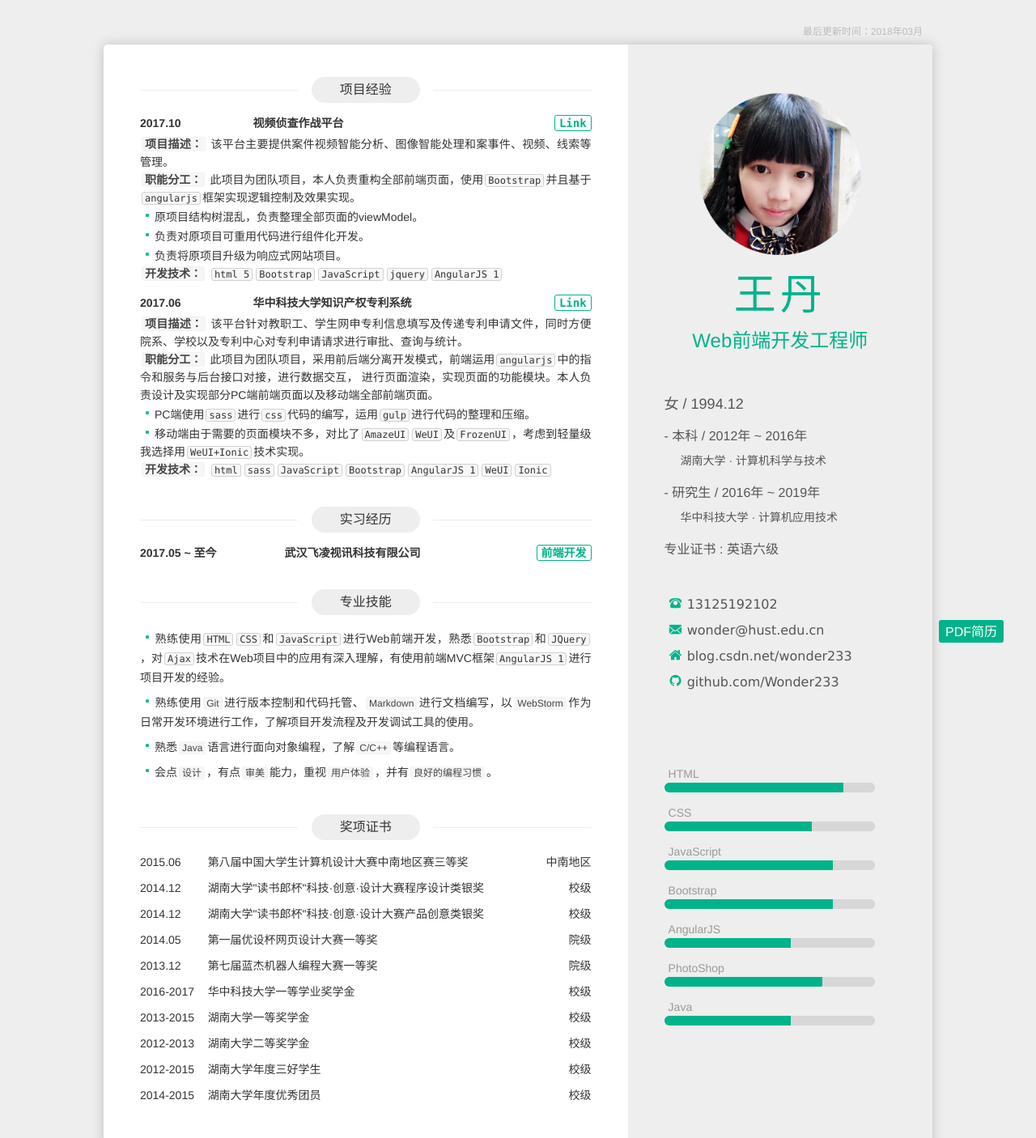
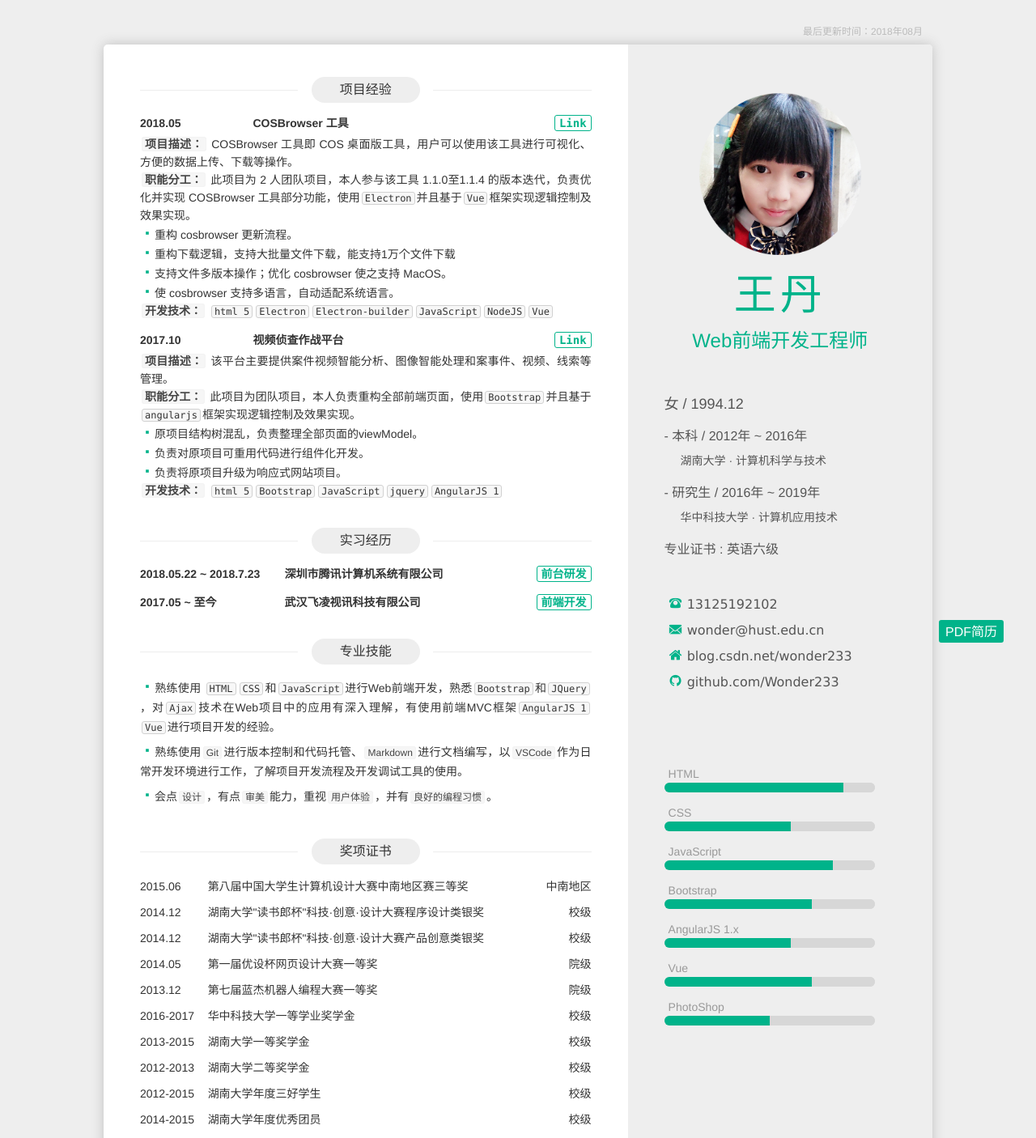
Before and after one commit to Wonder233/resume, a website: page index.html in a window 1280 px wide. Shown: the top 1406 px of the page at 81% size. Drawn offline with nearby package versions, Linux system fonts and the light colour scheme; some icons are missing.

Commit message:
更新简历。

```diff
--- a/index.html
+++ b/index.html
@@ -1,21 +1,23 @@
 <!DOCTYPE html>
 <html>
+
 <head>
     <meta charset=utf-8>
     <meta http-equiv=X-UA-Compatible content="IE=edge">
     <meta name=viewport content="width=device-width,initial-scale=1">
     <link rel="shortcut icon" type="image/ico" href="favicon.ico">
-    <meta name="format-detection" content="telephone=no"/>
-    <meta name="format-detection" content="email=no"/>
+    <meta name="format-detection" content="telephone=no" />
+    <meta name="format-detection" content="email=no" />
     <title>王丹_华科_前端工程师</title>
     <link href="css/style.css" rel="stylesheet">
     <script src="https://cdn.bootcss.com/jquery/3.3.1/jquery.js"></script>
     <script src="https://cdn.bootcss.com/layer/3.1.0/layer.js"></script>
 </head>
+
 <body>
     <!--[if IE]><p class="kill-ie">微软都放弃了IE，为啥你却还不放弃？</p><![endif]-->
     <a class="pdf" href="resume.pdf"><i class="iconfont icon-pdf"></i> PDF简历</a>
-<p class="last-modified">最后更新时间：2018年03月</p>
+    <p class="last-modified">最后更新时间：2018年08月</p>
     <div class="content">
         <div class="content-bd">
             <div class="content-left">
@@ -27,6 +29,43 @@
                         <span class="section-title-r"></span>
                     </header>
                     <div class="section-bd">
+                        <div class="item">
+                            <header class="item-hd">
+                                <span class="item-time">2018.05</span>
+                                <a class="btn item-more" href="https://cloud.tencent.com/document/product/436/11366" target="_blank">Link</a>
+                                <h3 class="item-name">COSBrowser 工具</h3>
+                            </header>
+                            <div class="item-bd">
+                                <p class="section-content">
+                                    <strong class="bold">项目描述：</strong>
+                                    <lable>COSBrowser 工具即 COS 桌面版工具，用户可以使用该工具进行可视化、方便的数据上传、下载等操作。</lable>
+                                </p>
+                                <p class="section-content">
+                                    <strong class="bold">职能分工：</strong>
+                                    <lable>此项目为 2 人团队项目，本人参与该工具 1.1.0至1.1.4 的版本迭代，负责优化并实现 COSBrowser 工具部分功能，使用<em>Electron</em>并且基于<em>Vue</em>框架实现逻辑控制及效果实现。</lable>
+                                </p>
+                                <p class="section-content">
+                                    <ul class="section-list">
+                                        <li>
+                                            <p class="section-content"><i class="iconfont icon-dot"></i>重构 cosbrowser 更新流程。</p>
+                                        </li>
+                                        <li>
+                                            <p class="section-content"><i class="iconfont icon-dot"></i>重构下载逻辑，支持大批量文件下载，能支持1万个文件下载</p>
+                                        </li>
+                                        <li>
+                                            <p class="section-content"><i class="iconfont icon-dot"></i>支持文件多版本操作；优化 cosbrowser 使之支持 MacOS。</p>
+                                        </li>
+                                        <li>
+                                            <p class="section-content"><i class="iconfont icon-dot"></i>使 cosbrowser 支持多语言，自动适配系统语言。</p>
+                                        </li>
+                                    </ul>
+                                </p>
+                                <p class="section-content">
+                                    <strong class="bold">开发技术：</strong>
+                                    <lable><em>html 5</em><em>Electron</em><em>Electron-builder</em><em>JavaScript</em><em>NodeJS</em><em>Vue</em></lable>
+                                </p>
+                            </div>
+                        </div>
                         <div class="item">
                             <header class="item-hd">
                                 <span class="item-time">2017.10</span>
@@ -44,9 +83,15 @@
                                 </p>
                                 <p class="section-content">
                                     <ul class="section-list">
-                                    <li><p class="section-content"><i class="iconfont icon-dot"></i>原项目结构树混乱，负责整理全部页面的viewModel。</p></li>
-                                    <li><p class="section-content"><i class="iconfont icon-dot"></i>负责对原项目可重用代码进行组件化开发。</p></li>
-                                    <li><p class="section-content"><i class="iconfont icon-dot"></i>负责将原项目升级为响应式网站项目。</p></li>
+                                        <li>
+                                            <p class="section-content"><i class="iconfont icon-dot"></i>原项目结构树混乱，负责整理全部页面的viewModel。</p>
+                                        </li>
+                                        <li>
+                                            <p class="section-content"><i class="iconfont icon-dot"></i>负责对原项目可重用代码进行组件化开发。</p>
+                                        </li>
+                                        <li>
+                                            <p class="section-content"><i class="iconfont icon-dot"></i>负责将原项目升级为响应式网站项目。</p>
+                                        </li>
                                     </ul>
                                 </p>
                                 <p class="section-content">
@@ -55,7 +100,7 @@
                                 </p>
                             </div>
                         </div>
-                    <div class="item">
+                        <!-- <div class="item">
                             <header class="item-hd">
                                 <span class="item-time">2017.06</span>
                                 <a class="btn item-more">Link</a>
@@ -68,14 +113,17 @@
                                 </p>
                                 <p class="section-content">
                                     <strong class="bold">职能分工：</strong>
-                                <lable>此项目为团队项目，采用前后端分离开发模式，前端运用<em>angularjs</em>中的指令和服务与后台接口对接，进行数据交互，
-                                    进行页面渲染，实现页面的功能模块。本人负责设计及实现部分PC端前端页面以及移动端全部前端页面。
+                                    <lable>此项目为团队项目，采用前后端分离开发模式，前端运用<em>angularjs</em>中的指令和服务与后台接口对接，进行数据交互， 进行页面渲染，实现页面的功能模块。本人负责设计及实现部分PC端前端页面以及移动端全部前端页面。
                                     </lable>
                                 </p>
                                 <p class="section-content">
                                     <ul class="section-list">
-                                    <li><p class="section-content"><i class="iconfont icon-dot"></i>PC端使用<em>sass</em>进行<em>css</em>代码的编写，运用<em>gulp</em>进行代码的整理和压缩。</p></li>
-                                    <li><p class="section-content"><i class="iconfont icon-dot"></i>移动端由于需要的页面模块不多，对比了<em>AmazeUI</em><em>WeUI</em>及<em>FrozenUI</em>，考虑到轻量级我选择用<em>WeUI+Ionic</em>技术实现。</p></li>
+                                        <li>
+                                            <p class="section-content"><i class="iconfont icon-dot"></i>PC端使用<em>sass</em>进行<em>css</em>代码的编写，运用<em>gulp</em>进行代码的整理和压缩。</p>
+                                        </li>
+                                        <li>
+                                            <p class="section-content"><i class="iconfont icon-dot"></i>移动端由于需要的页面模块不多，对比了<em>AmazeUI</em><em>WeUI</em>及<em>FrozenUI</em>，考虑到轻量级我选择用<em>WeUI+Ionic</em>技术实现。</p>
+                                        </li>
                                     </ul>
                                 </p>
                                 <p class="section-content">
@@ -83,7 +131,7 @@
                                     <lable><em>html</em><em>sass</em><em>JavaScript</em><em>Bootstrap</em><em>AngularJS 1</em><em>WeUI</em><em>Ionic</em></lable>
                                 </p>
                             </div>
-                    </div>
+                        </div> -->
                     </div>
                 </section>
 
@@ -95,16 +143,15 @@
                     <div class="section-bd">
                         <div class="item">
                             <header class="item-hd">
+                                <span class="item-time">2018.05.22 ~ 2018.7.23</span>
+                                <a class="btn item-more" href="#">前台研发</a>
+                                <h3 class="item-name">深圳市腾讯计算机系统有限公司</h3>
+                            </header>
+                            <header class="item-hd">
                                 <span class="item-time">2017.05 ~ 至今</span>
-                            <a class="btn item-more" href="http://www.feelingtech.com.cn/product.html" target="_blank">前端开发</a>
+                                <a class="btn item-more" href="#">前端开发</a>
                                 <h3 class="item-name">武汉飞凌视讯科技有限公司</h3>
                             </header>
-                        <!--<div class=item-bd>
-                            <p class=section-content>
-                                <strong>界面设计</strong><strong>前端开发</strong>
-                                负责 "华中科技大学知识产权专利系统" PC端的多个活动页面及移动端的全部页面的前端开发。将公司项目 "视频侦查作战平台" 的前端界面进行重构，更新及维护，使其达到更好的视觉体验和用户体验。
-                            </p>
-                        </div>-->
                         </div>
                     </div>
                 </section>
@@ -117,10 +164,18 @@
                     </header>
                     <div class="section-bd">
                         <ul class="section-list">
-                        <li><p class="section-content"><i class="iconfont icon-dot"></i>熟练使用<em>HTML</em><em>CSS</em>和<em>JavaScript</em>进行Web前端开发，熟悉<em>Bootstrap</em>和<em>JQuery</em>，对<em>Ajax</em>技术在Web项目中的应用有深入理解，有使用前端MVC框架<em>AngularJS 1</em>进行项目开发的经验。</p></li>
-                        <li><p class="section-content"><i class="iconfont icon-dot"></i>熟练使用<strong>Git</strong>进行版本控制和代码托管、<strong>Markdown</strong>进行文档编写，以<strong>WebStorm</strong>作为日常开发环境进行工作，了解项目开发流程及开发调试工具的使用。</p></li>
-                        <li><p class="section-content"><i class="iconfont icon-dot"></i>熟悉<strong>Java</strong>语言进行面向对象编程，了解<strong>C/C++</strong>等编程语言。</p></li>
-                        <li><p class="section-content"><i class="iconfont icon-dot"></i>会点<strong>设计</strong>，有点<strong>审美</strong>能力，重视<strong>用户体验</strong>，并有<strong>良好的编程习惯</strong>。</p></li>
+                            <li>
+                                <p class="section-content"><i class="iconfont icon-dot"></i>熟练使用 <em>HTML</em><em>CSS</em>和<em>JavaScript</em>进行Web前端开发，熟悉<em>Bootstrap</em>和<em>JQuery</em>，对<em>Ajax</em>技术在Web项目中的应用有深入理解，有使用前端MVC框架<em>AngularJS 1</em><em>Vue</em>进行项目开发的经验。</p>
+                            </li>
+                            <li>
+                                <p class="section-content"><i class="iconfont icon-dot"></i>熟练使用<strong>Git</strong>进行版本控制和代码托管、<strong>Markdown</strong>进行文档编写，以<strong>VSCode</strong>作为日常开发环境进行工作，了解项目开发流程及开发调试工具的使用。</p>
+                            </li>
+                            <li>
+                                <!-- <p class="section-content"><i class="iconfont icon-dot"></i>熟悉<strong>Java</strong>语言进行面向对象编程，了解<strong>C/C++</strong>等编程语言。</p> -->
+                            </li>
+                            <li>
+                                <p class="section-content"><i class="iconfont icon-dot"></i>会点<strong>设计</strong>，有点<strong>审美</strong>能力，重视<strong>用户体验</strong>，并有<strong>良好的编程习惯</strong>。</p>
+                            </li>
                         </ul>
                     </div>
                 </section>
@@ -273,8 +328,12 @@
                     <div class="item i-Bootstrap">
                         <i class="in"></i><i class="out"></i>
                     </div>
-                <h3>AngularJS</h3>
+                    <h3>AngularJS 1.x</h3>
                     <div class="item i-angularjs">
+                        <i class="in"></i><i class="out"></i>
+                    </div>
+                    <h3>Vue</h3>
+                    <div class="item i-Vue">
                         <i class="in"></i><i class="out"></i>
                     </div>
                     <!--<h3>Sass</h3>
@@ -285,10 +344,10 @@
                     <div class="item i-ps">
                         <i class="in"></i><i class="out"></i>
                     </div>
-                <h3>Java</h3>
+                    <!-- <h3>Java</h3>
                     <div class="item i-Java">
                         <i class="in"></i><i class="out"></i>
-                </div>
+                    </div> -->
                 </section>
 
             </header>
@@ -307,8 +366,7 @@
     /* 绑定demo */
     (function() {
         var vdas = document.getElementsByClassName("VDAS");
-        console.log(vdas);
-        vdas[0].onclick = function () {
+        vdas[0].onclick = function() {
             var video = "";
             layer.open({
                 type: 2,
@@ -321,6 +379,6 @@
             });
         }
     })();
+</script>
 
-</script>
 </html>
--- a/scss/style.scss
+++ b/scss/style.scss
@@ -212,10 +212,10 @@ a {
     }
     .i-css {
       .in {
-        flex: 7;
+        flex: 6;
       }
       .out {
-        flex: 3;
+        flex: 4;
       }
     }
     .i-js {
@@ -236,10 +236,10 @@ a {
     }
     .i-ps {
       .in {
-        flex: 7.5;
+        flex: 5;
       }
       .out {
-        flex: 2.5;
+        flex: 5;
       }
     }
     .i-angularjs {
@@ -250,12 +250,20 @@ a {
         flex: 4;
       }
     }
+    .i-Vue {
+        .in {
+          flex: 7;
+        }
+        .out {
+          flex: 3;
+        }
+      }
     .i-Bootstrap {
       .in {
-        flex: 8;
+        flex: 7;
       }
       .out {
-        flex: 2;
+        flex: 3;
       }
     }
     .i-Java {
```
Also changed, not shown: css/style.css, scss/style.css (added), 1 other file. Lines whose indentation alone changed are shown as unchanged.
